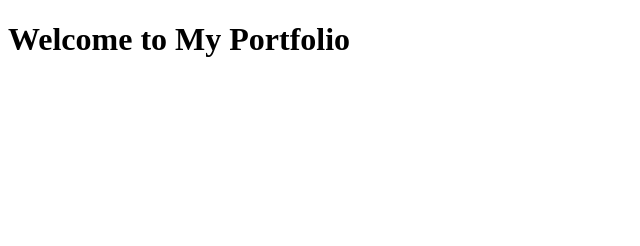
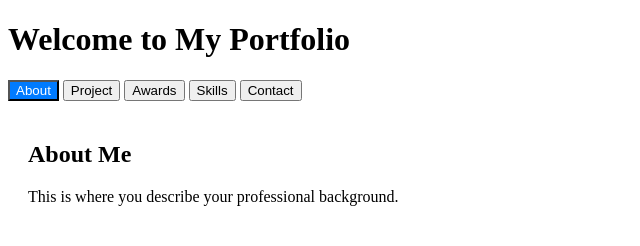
Before and after one commit to KowshikKolvekar/kowshikkolvekar.github.io, a plain HTML site: page index.html in a window 1280 px wide. Shown: the whole page, without its empty margins (0-640 px from the left). Drawn offline with Linux system fonts and the light colour scheme.

Commit message:
feat : basic feature of tabs was added

```diff
--- a/css/style.css
+++ b/css/style.css
@@ -0,0 +1,8 @@
+/* Hide all content sections by default */
+.tab-content { display: none; padding: 20px; }
+
+/* Show the active section */
+.tab-content.active { display: block; }
+
+/* Basic button styling */
+.tab-btn.active { background-color: #007bff; color: white; }
--- a/index.html
+++ b/index.html
@@ -10,8 +10,42 @@
     <header>
         <h1>Welcome to My Portfolio</h1>
     </header>
+
     <main>
-        </main>
+        <div class="tabs">
+            <button class="tab-btn active" onclick="openTab(event, 'About')">About</button>
+            <button class="tab-btn" onclick="openTab(event, 'Project')">Project</button>
+            <button class="tab-btn" onclick="openTab(event, 'Awards')">Awards</button>
+            <button class="tab-btn" onclick="openTab(event, 'Skills')">Skills</button>
+            <button class="tab-btn" onclick="openTab(event, 'Contact')">Contact</button>
+        </div>
+
+        <section id="About" class="tab-content active">
+            <h2>About Me</h2>
+            <p>This is where you describe your professional background.</p>
+        </section>
+
+        <section id="Project" class="tab-content">
+            <h2>My Projects</h2>
+            <p>Showcase your work here.</p>
+        </section>
+
+        <section id="Awards" class="tab-content">
+            <h2>Awards</h2>
+            <p>List your professional achievements.</p>
+        </section>
+
+        <section id="Skills" class="tab-content">
+            <h2>Skills</h2>
+            <p>HTML, CSS, JavaScript, Git, etc.</p>
+        </section>
+
+        <section id="Contact" class="tab-content">
+            <h2>Contact</h2>
+            <p>Reach out via LinkedIn or Email.</p>
+        </section>
+    </main>
+
     <script src="js/script.js"></script>
 </body>
 </html>
--- a/js/script.js
+++ b/js/script.js
@@ -0,0 +1,15 @@
+function openTab(evt, tabName) {
+    // Hide all content sections
+    document.querySelectorAll(".tab-content").forEach(section => {
+        section.classList.remove("active");
+    });
+
+    // Remove 'active' class from all buttons
+    document.querySelectorAll(".tab-btn").forEach(btn => {
+        btn.classList.remove("active");
+    });
+
+    // Show the selected tab and add 'active' class to button
+    document.getElementById(tabName).classList.add("active");
+    evt.currentTarget.classList.add("active");
+}
```
